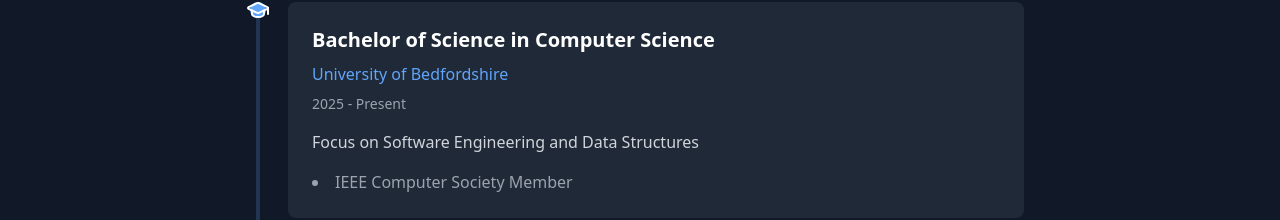
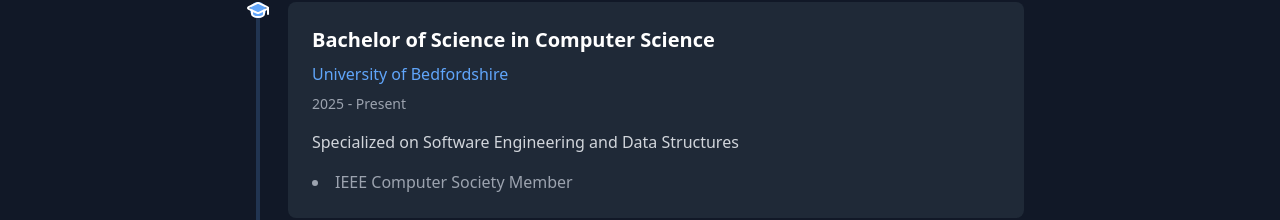
Before and after one commit to kavishka-CodXlab/Kavishka_portfolio, a React (Vite) app: page / in a window 1280 px wide. Shown: the part 2514-2734 px from the top of the page. Built offline with nearby package versions, Linux system fonts and the light colour scheme.

Commit message:
Update Education.tsx

```diff
--- a/src/components/Education.tsx
+++ b/src/components/Education.tsx
@@ -6,7 +6,7 @@
     degree: "Bachelor of Science in Computer Science",
     institution: "University of Bedfordshire",
     period: "2025 - Present",
-    description: "Focus on Software Engineering and Data Structures",
+    description: "Specialized on Software Engineering and Data Structures",
     achievements: ["IEEE Computer Society Member", ]
   }, {
     degree: "Foundation Diploma ",
```
